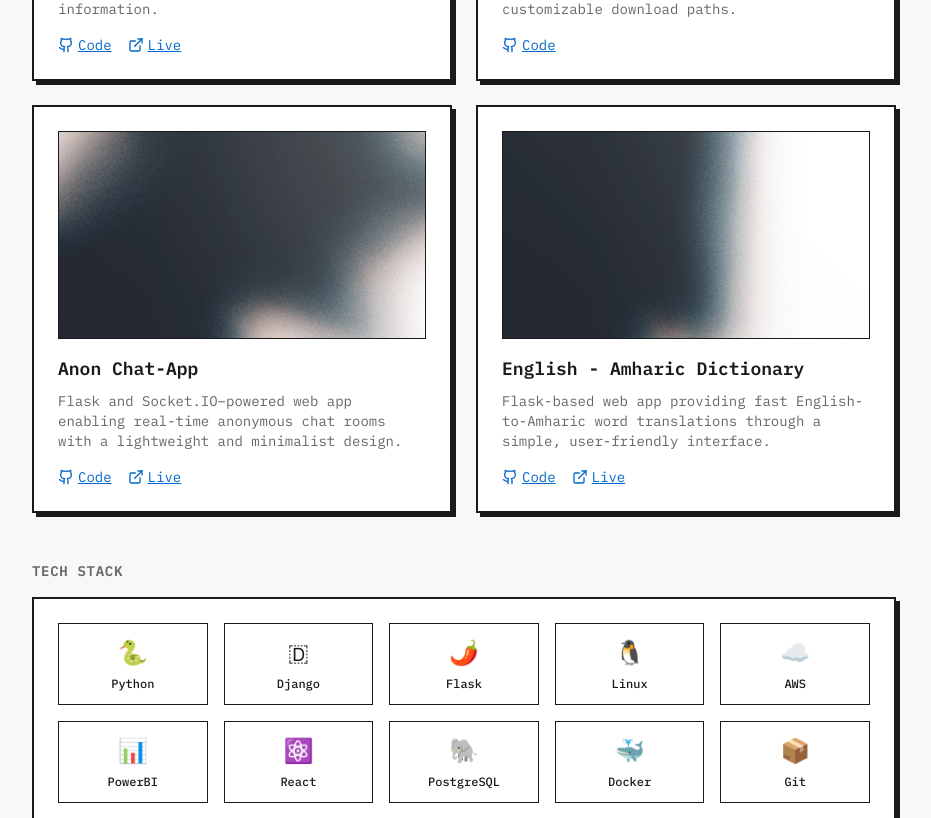
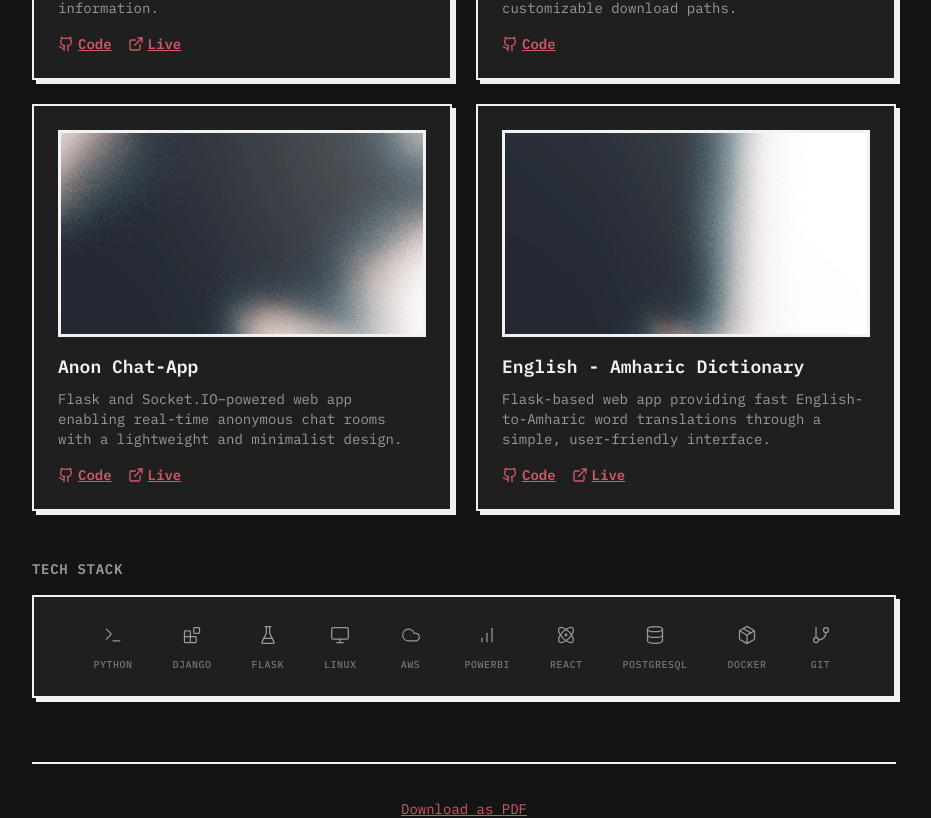
Before and after one commit to Nxttyy/portfolio-react, a React (Vite) app: page / in a window 1280 px wide. Shown: the part 1811-2629 px from the top of the page, without its empty margins (176-1107 px from the left). Built offline with nearby package versions, Linux system fonts and the light colour scheme; the HTML template or start-up script is replaced by a standard one.

Commit message:
[fix]: nty.et link updates and UI refinement

```diff
--- a/index.html
+++ b/index.html
@@ -1,5 +1,5 @@
 <!doctype html>
-<html lang="en">
+<html lang="en" class="dark">
   <head>
     <meta charset="UTF-8" />
     <meta name="viewport" content="width=device-width, initial-scale=1.0" />
--- a/src/components/Header.tsx
+++ b/src/components/Header.tsx
@@ -39,7 +39,7 @@ const Header = () => {
         <div className="space-y-6">
           <div>
             <h1 className="text-5xl md:text-6xl font-bold mb-4 tracking-tight">
-              Natty
+              Natty Y.
             </h1>
             <p className="text-xl md:text-2xl text-muted-foreground mb-6">
               Backend Heavy Fullstack Developer
@@ -71,7 +71,7 @@ const Header = () => {
 
         {/* Right: ASCII Art Image Placeholder */}
         <div className="flex items-center justify-center rounded-full">
-          <img src="/me.webp" alt="Me" className="rounded-full " />
+          <img src="/me.webp" alt="Me" className="rounded-full" />
         </div>
       </div>
     </header>
--- a/src/components/Projects.tsx
+++ b/src/components/Projects.tsx
@@ -31,7 +31,7 @@ const Projects = () => {
         "Flask and Socket.IO–powered web app enabling real-time anonymous chat rooms with a lightweight and minimalist design.",
       thumbnail: "/gradient-3.webp",
       githubUrl: "https://github.com/Nxttyy/Chat-App",
-      liveUrl: "https://chat.nathnaelyirga.dev",
+      liveUrl: "https://chat.nty.et",
     },
     {
       title: "English - Amharic Dictionary",
@@ -39,7 +39,7 @@ const Projects = () => {
         "Flask-based web app providing fast English-to-Amharic word translations through a simple, user-friendly interface.",
       thumbnail: "/gradient-4.webp",
       githubUrl: "https://github.com/Nxttyy/AmharicDictionary",
-      liveUrl: "https://en-amh.nathnaelyirga.dev",
+      liveUrl: "https://en-amh.nty.et",
     },
   ];
 
@@ -48,24 +48,28 @@ const Projects = () => {
       <h2 className="section-heading">Projects</h2>
       <div className="grid grid-cols-1 md:grid-cols-2 gap-6">
         {projects.map((project, index) => (
-          <div key={index} className="terminal-card">
+          <div key={index} className="terminal-card group flex flex-col">
             {project.thumbnail && (
-              <div className="mb-4 border border-border aspect-video bg-muted flex items-center justify-center">
-                <span className="text-xs text-muted-foreground">
-                  <img src={project.thumbnail} alt="thumbnail" />
-                </span>
+              <div className="mb-4 border-[3px] border-border aspect-video overflow-hidden bg-muted">
+                <img
+                  src={project.thumbnail}
+                  alt={`${project.title} thumbnail`}
+                  loading="lazy"
+                  decoding="async"
+                  className="w-full h-full object-cover transition-transform duration-300 group-hover:scale-105"
+                />
               </div>
             )}
-            <h3 className="text-lg font-semibold mb-2">{project.title}</h3>
-            <p className="text-sm text-muted-foreground mb-4">
+            <h3 className="text-lg font-bold mb-2">{project.title}</h3>
+            <p className="text-sm text-muted-foreground mb-4 flex-grow">
               {project.description}
             </p>
-            <div className="flex gap-4 text-sm">
+            <div className="flex gap-4 text-sm font-semibold">
               <a
                 href={project.githubUrl}
                 target="_blank"
                 rel="noopener noreferrer"
-                className="terminal-link flex items-center gap-1"
+                className="terminal-link flex items-center gap-1 hover:-translate-y-0.5 transition-transform"
               >
                 <Github className="w-4 h-4" />
                 <span>Code</span>
@@ -75,7 +79,7 @@ const Projects = () => {
                   href={project.liveUrl}
                   target="_blank"
                   rel="noopener noreferrer"
-                  className="terminal-link flex items-center gap-1"
+                  className="terminal-link flex items-center gap-1 hover:-translate-y-0.5 transition-transform"
                 >
                   <ExternalLink className="w-4 h-4" />
                   <span>Live</span>
--- a/src/components/TechStack.tsx
+++ b/src/components/TechStack.tsx
@@ -1,31 +1,51 @@
+import {
+  Terminal,
+  Blocks,
+  FlaskConical,
+  Monitor,
+  Cloud,
+  BarChart,
+  Atom,
+  Database,
+  Package,
+  GitBranch,
+} from "lucide-react";
+
 const TechStack = () => {
   const technologies = [
-    { name: "Python", icon: "🐍" },
-    { name: "Django", icon: "🇩" },
-    { name: "Flask", icon: "🌶️" },
-    { name: "Linux", icon: "🐧" },
-    { name: "AWS", icon: "☁️" },
-    { name: "PowerBI", icon: "📊" },
-    { name: "React", icon: "⚛️" },
-    { name: "PostgreSQL", icon: "🐘" },
-    { name: "Docker", icon: "🐳" },
-    { name: "Git", icon: "📦" },
+    { name: "Python", icon: Terminal },
+    { name: "Django", icon: Blocks },
+    { name: "Flask", icon: FlaskConical },
+    { name: "Linux", icon: Monitor },
+    { name: "AWS", icon: Cloud },
+    { name: "PowerBI", icon: BarChart },
+    { name: "React", icon: Atom },
+    { name: "PostgreSQL", icon: Database },
+    { name: "Docker", icon: Package },
+    { name: "Git", icon: GitBranch },
   ];
 
   return (
     <section className="mb-12">
       <h2 className="section-heading">Tech Stack</h2>
       <div className="terminal-card">
-        <div className="grid grid-cols-2 md:grid-cols-5 gap-4">
-          {technologies.map((tech, index) => (
-            <div
-              key={index}
-              className="flex flex-col items-center gap-2 p-3 border border-border hover:bg-muted transition-colors"
-            >
-              <span className="text-2xl">{tech.icon}</span>
-              <span className="text-xs font-medium">{tech.name}</span>
-            </div>
-          ))}
+        <div className="flex flex-wrap items-center justify-center gap-6 md:gap-10">
+          {technologies.map((tech, index) => {
+            const Icon = tech.icon;
+            return (
+              <div
+                key={index}
+                className="group flex flex-col items-center gap-2 text-muted-foreground transition-all duration-300 cursor-default"
+              >
+                <div className="p-1 transition-transform group-hover:-translate-y-1">
+                  <Icon className="w-5 h-5 group-hover:text-accent transition-colors duration-300" strokeWidth={1.5} />
+                </div>
+                <span className="text-[10px] uppercase tracking-wider font-medium opacity-70 group-hover:opacity-100 transition-opacity">
+                  {tech.name}
+                </span>
+              </div>
+            );
+          })}
         </div>
       </div>
     </section>
--- a/src/components/ThemeToggle.tsx
+++ b/src/components/ThemeToggle.tsx
@@ -2,17 +2,15 @@ import { Moon, Sun } from "lucide-react";
 import { useEffect, useState } from "react";
 
 const ThemeToggle = () => {
-  const [theme, setTheme] = useState<"light" | "dark">("light");
+  const [theme, setTheme] = useState<"light" | "dark">("dark");
 
   useEffect(() => {
     const savedTheme = localStorage.getItem("theme") as "light" | "dark" | null;
-    const prefersDark = window.matchMedia(
-      "(prefers-color-scheme: dark)",
-    ).matches;
-    const initialTheme = savedTheme || (prefersDark ? "dark" : "light");
+    const initialTheme = savedTheme || "dark";
     setTheme(initialTheme);
     document.documentElement.classList.toggle("dark", initialTheme === "dark");
   }, []);
+
 
   const toggleTheme = () => {
     const newTheme = theme === "light" ? "dark" : "light";
--- a/src/index.css
+++ b/src/index.css
@@ -31,8 +31,8 @@
     --muted: 0 0% 92%;
     --muted-foreground: 0 0% 40%;
 
-    /* Accent with slight blue tint for links */
-    --accent: 210 100% 40%;
+    /* Red-danger accent (#b2414f) for micro-interactions */
+    --accent: 353 46% 48%;
     --accent-foreground: 0 0% 98%;
 
     --destructive: 0 84.2% 60.2%;
@@ -71,8 +71,8 @@
     --muted: 0 0% 18%;
     --muted-foreground: 0 0% 60%;
 
-    /* Accent with slight blue tint for links */
-    --accent: 210 100% 60%;
+    /* Red-danger accent for dark mode */
+    --accent: 353 55% 58%;
     --accent-foreground: 0 0% 10%;
 
     --destructive: 0 84.2% 60.2%;
```
